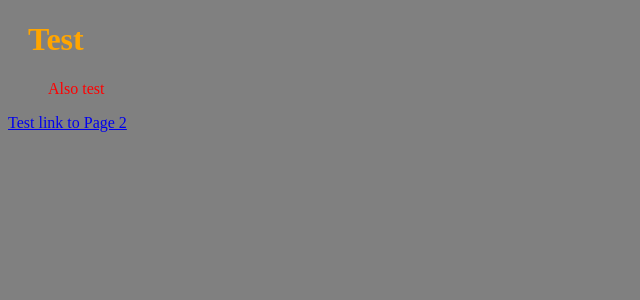
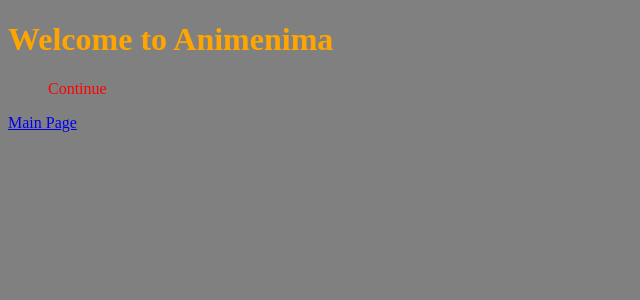
Before and after one commit to Animenima/Animenima.github.io, a PHP site: page / in a window 1280 px wide. Shown: the top 300 px of the page, without its empty margins (0-640 px from the left). Run offline with PHP 8.4, Linux system fonts and the light colour scheme.

Commit message:
Small changes

```diff
--- a/index.css
+++ b/index.css
@@ -4,7 +4,7 @@ body {
 
 h1 {
   color: orange;
-  margin-left: 20px;
+  align-content: center;
 }
 
 p {
--- a/index.html
+++ b/index.html
@@ -4,8 +4,8 @@
 	<link rel="stylesheet" href="index.css">
 </head>
 <body>
-	<h1>Test</h1>
-	<p>Also test</p>
-		<a href="page2.html">Test link to Page 2</a>
+	<h1>Welcome to Animenima</h1>
+	<p>Continue</p>
+		<a href="page2.html">Main Page</a>
 </body>
 </html>
--- a/page2.html
+++ b/page2.html
@@ -4,8 +4,8 @@
 	<link rel="stylesheet" href="second.css">
 </head>
 <body>
-	<h1>Page 2</h1>
+	<h1>Play Now</h1>
 	<p>Test</p>
-		<a href="index.html">Back to Main Page</a>
+		<a href="index.html">Back to Title Page</a>
 </body>
 </html>
```
